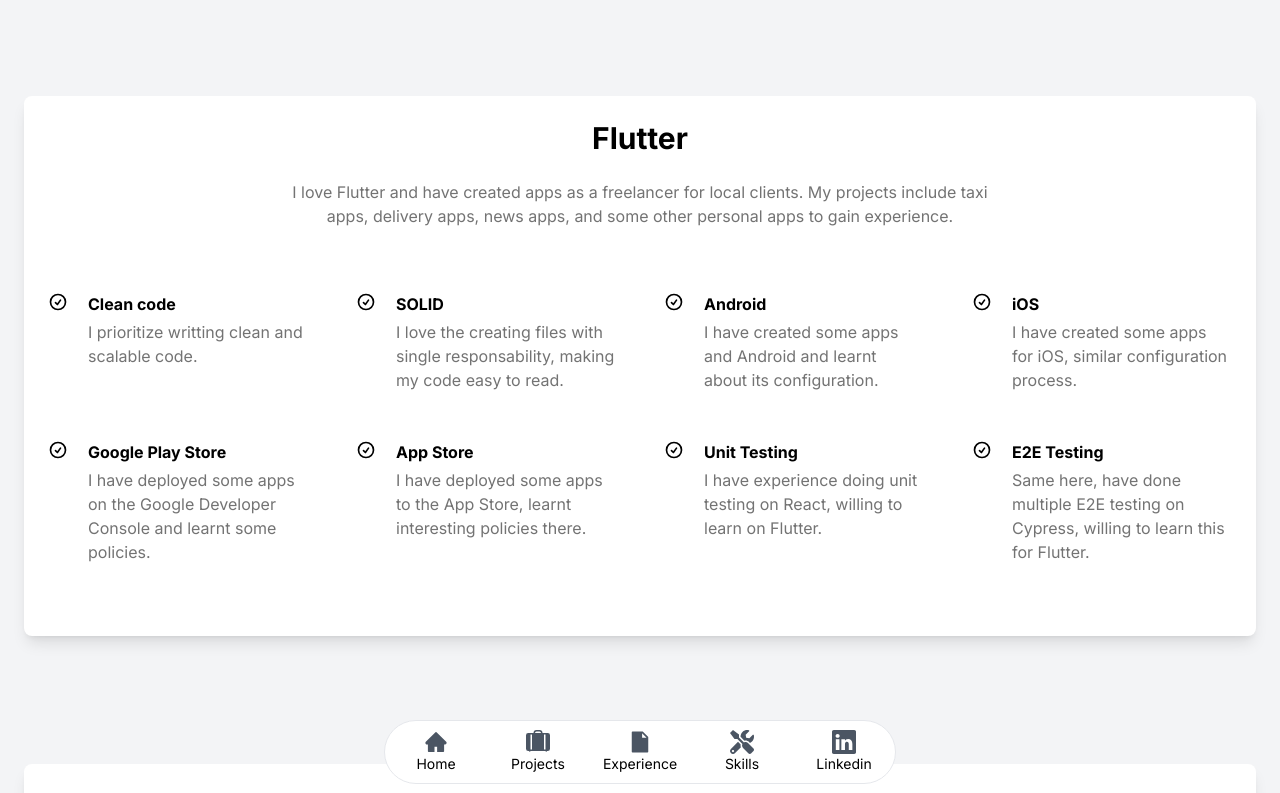
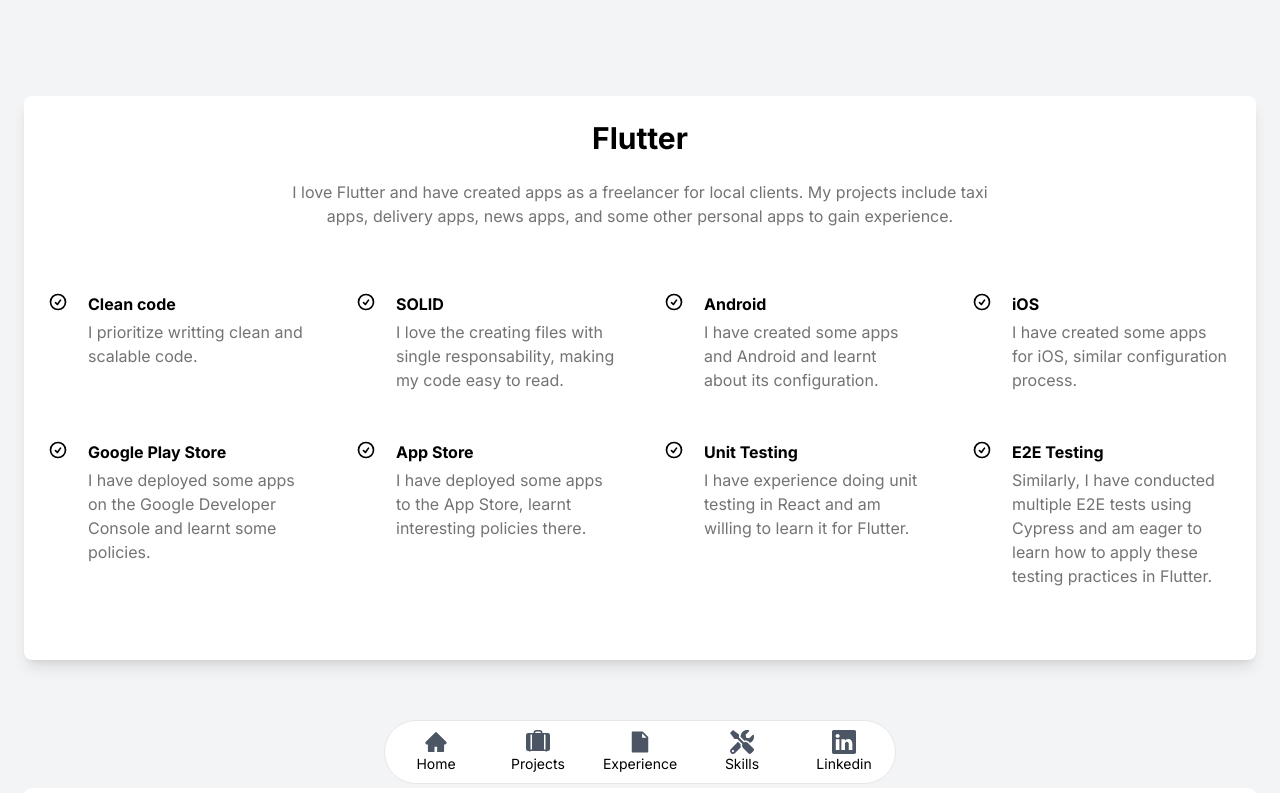
Before and after one commit to ErickLlerenas/portfolio, a Next.js app: page /skills in a window 1280 px wide. Shown: the top 793 px of the page. Built offline with nearby package versions, Linux system fonts and the light colour scheme.

Commit message:
add skills page

```diff
--- a/app/skills/page.tsx
+++ b/app/skills/page.tsx
@@ -202,8 +202,8 @@ export default function Skills() {
               <div className="ml-2 grow">
                 <p className="mb-1 font-bold">Unit Testing</p>
                 <p className="text-neutral-500 dark:text-neutral-300">
-                  I have experience doing unit testing on React, willing to
-                  learn on Flutter.
+                  I have experience doing unit testing in React and am willing
+                  to learn it for Flutter.
                 </p>
               </div>
             </div>
@@ -230,8 +230,9 @@ export default function Skills() {
               <div className="ml-2 grow">
                 <p className="mb-1 font-bold">E2E Testing</p>
                 <p className="text-neutral-500 dark:text-neutral-300">
-                  Same here, have done multiple E2E testing on Cypress, willing
-                  to learn this for Flutter.
+                  Similarly, I have conducted multiple E2E tests using Cypress
+                  and am eager to learn how to apply these testing practices in
+                  Flutter.
                 </p>
               </div>
             </div>
```
